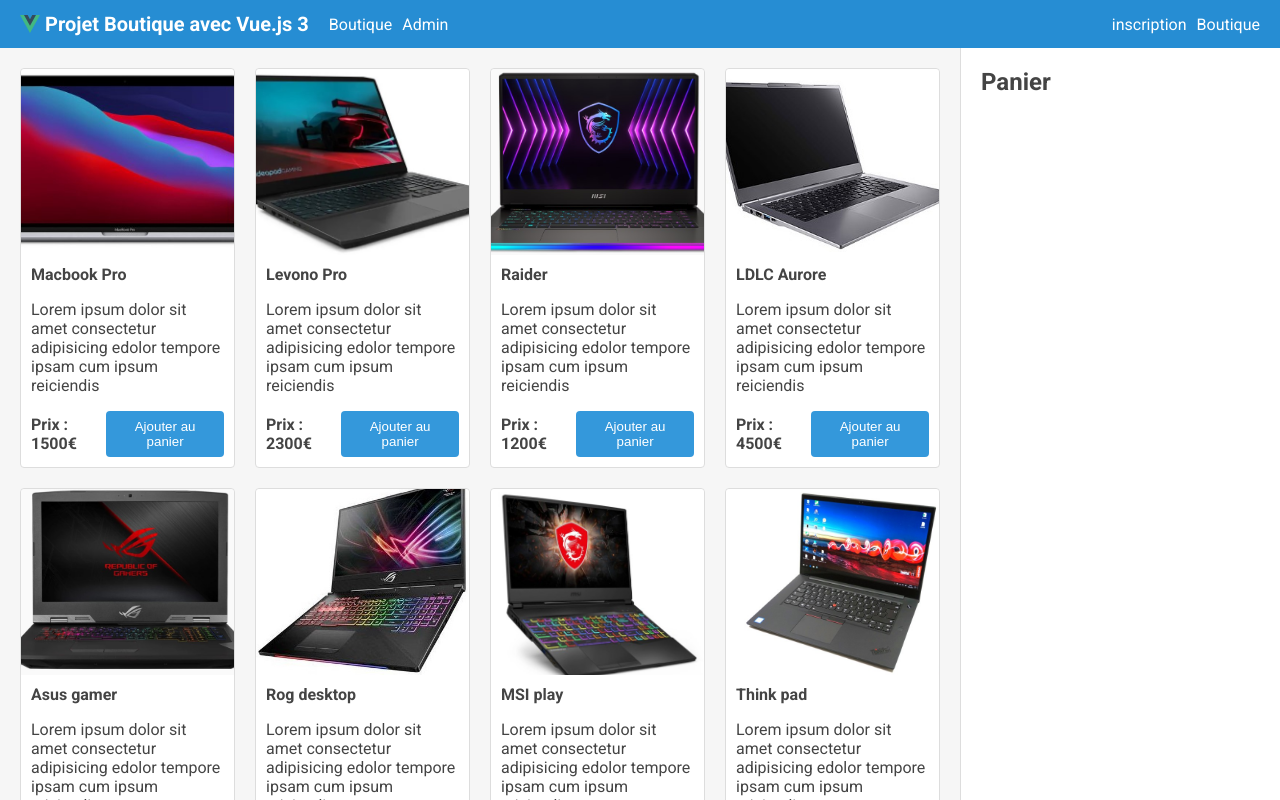
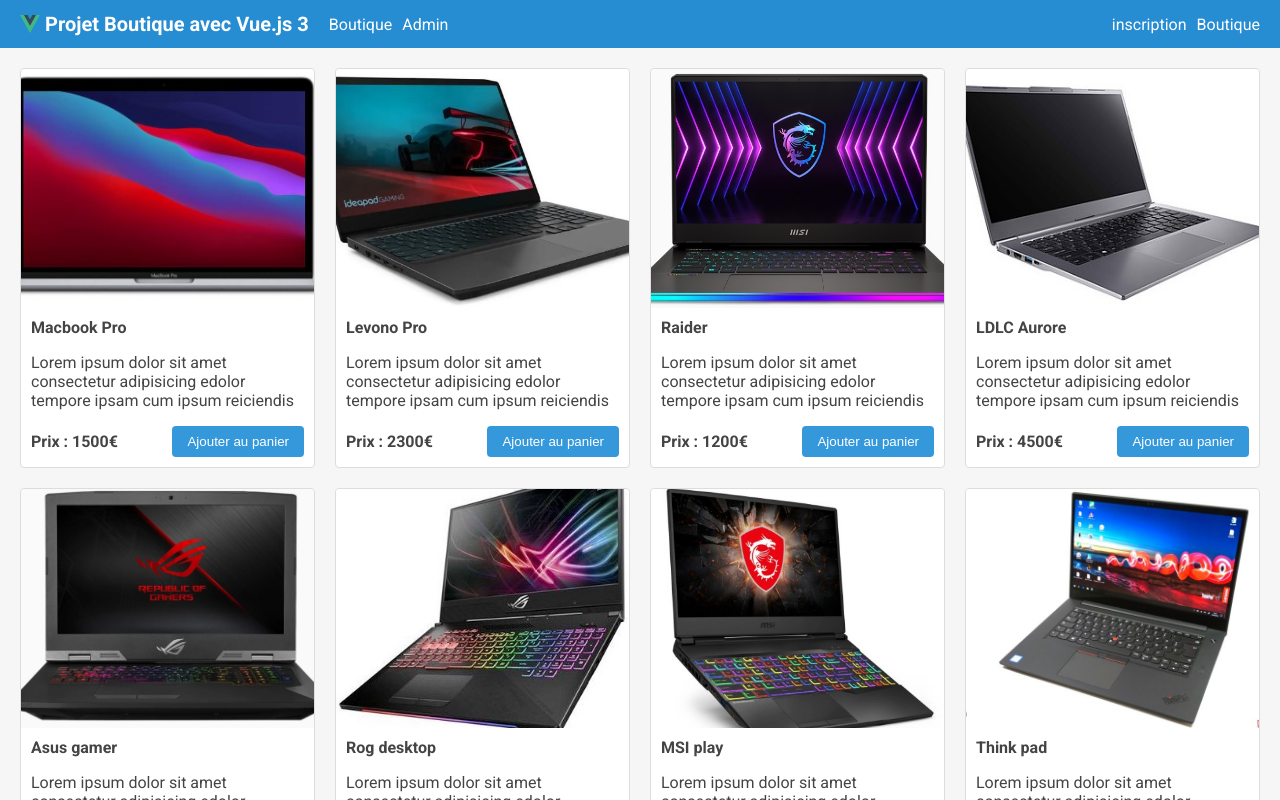
Before and after one commit to riwalenn/boutique_vue, a Vue app: page / in a window 1280 px wide. Shown: the top 800 px of the page. Built offline with nearby package versions, Linux system fonts and the light colour scheme.

Commit message:
affichage du total et affichage initial du panier

```diff
--- a/src/App.vue
+++ b/src/App.vue
@@ -5,7 +5,7 @@
 import Cart from "./components/Cart/Cart.vue";
 import data from "./data/products";
 
-import { reactive } from "vue";
+import { computed, reactive } from "vue";
 import type { ProductCartInterface, ProductInterface } from "./interfaces";
 
 const state = reactive<{
@@ -42,10 +42,14 @@
     }
   }
 }
+const cartEmpty = computed(() => state.cart.length === 0);
 </script>
 
 <template>
-  <div class="app-container">
+  <div
+    class="app-container" :class="{
+      gridEmpty: cartEmpty
+  }">
     <TheHeader class="header" />
     <Shop
       :products="state.products"
@@ -53,6 +57,7 @@
       class="shop"
     />
     <Cart
+      v-if="!cartEmpty"
       :cart="state.cart"
       class="cart"
       @remove-product-from-cart="removeProductFromCart"
@@ -62,8 +67,8 @@
 </template>
 
 <style lang="scss">
-@import "./assets/base.scss";
-@import "./assets/debug.scss";
+@import "assets/scss/base";
+@import "assets/scss/debug";
 
 .app-container {
   min-height: 100vh;
@@ -72,17 +77,26 @@
   grid-template-columns: 75% 25%;
   grid-template-rows: 48px auto 48px;
 }
+
+.gridEmpty {
+  grid-template-areas: "header" "shop" "footer";
+  grid-template-columns: 100%;
+}
+
 .header {
   grid-area: header;
 }
+
 .shop {
   grid-area: shop;
 }
+
 .cart {
   grid-area: cart;
   border-left: var(--border);
   background-color: white;
 }
+
 .footer {
   grid-area: footer;
 }
--- a/src/assets/base.scss
+++ b/src/assets/scss/base.scss
@@ -145,3 +145,11 @@
     background-color: var(--danger-2);
   }
 }
+
+.btn-success {
+  background-color: var(--success-1);
+  color: var(--text-primary-color);
+  &:hover {
+    background-color: var(--success-2);
+  }
+}
--- a/src/components/Cart/Cart.vue
+++ b/src/components/Cart/Cart.vue
@@ -1,10 +1,16 @@
 <script setup lang="ts">
 import CartProductList from "./CartProductList.vue";
 import type { ProductCartInterface } from "@/interfaces";
+import {computed} from "vue";
 
-defineProps<{
+const props = defineProps<{
   cart: ProductCartInterface[];
 }>();
+
+const totalPrice = computed(() => props.cart.reduce((acc, product) => {
+    return acc + product.price * product.quantity;
+  }, 0)
+);
 
 const emit = defineEmits<{
   (e: "removeProductFromCart", productId: number): void;
@@ -12,12 +18,14 @@
 </script>
 
 <template>
-  <div class="p-20">
+  <div class="p-20 d-flex flex-column">
     <h2 class="mb-10">Panier</h2>
     <CartProductList
+      class="flex-fill"
       :cart="cart"
       @remove-product-from-cart="emit('removeProductFromCart', $event)"
     />
+    <button class="btn btn-success">Commander ({{ totalPrice }}€)</button>
   </div>
 </template>
 
```
Also changed, not shown: src/assets/scss/debug.scss (renamed from src/assets/debug.scss), src/assets/scss/main.css (renamed from src/assets/main.css).
